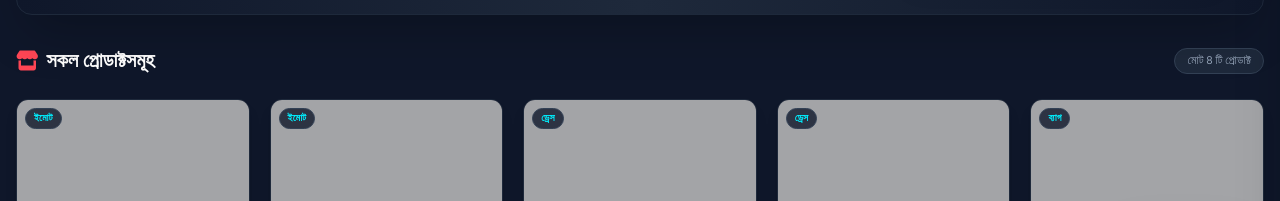
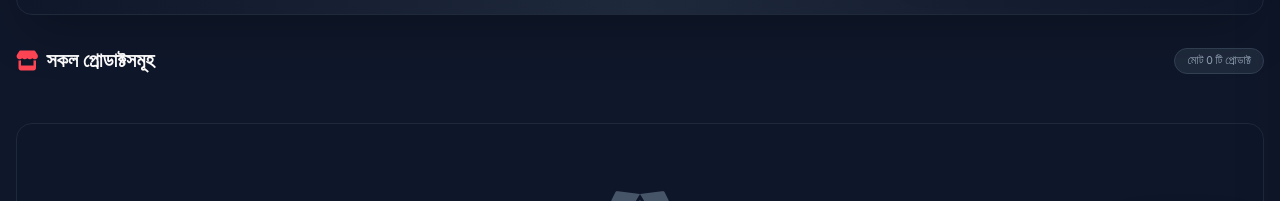
Before and after one commit to mdshakibmir395-eng/FF-Gift-Center, a plain HTML site: page index.html in a window 1280 px wide. Shown: the part 511-712 px from the top of the page. Drawn offline with nearby package versions, Linux system fonts and the light colour scheme; placeholder pictures from the web are drawn by us.

Commit message:
Clear initialProducts and update product handling

```diff
--- a/index.html
+++ b/index.html
@@ -392,18 +392,15 @@
     </footer>
 
     <script>
-        const initialProducts = [
-            { id: "p1", name: "LOL Emote (লোল ইমোট)", price: 199, oldPrice: 399, category: "emote", image: "https://placehold.co/400x400/ff4655/ffffff?text=LOL+Emote", desc: "ফ্রি ফায়ারের সবচেয়ে জনপ্রিয় লোল ইমোট।" },
-            { id: "p2", name: "Flowers of Love Emote", price: 299, oldPrice: 599, category: "emote", image: "https://placehold.co/400x400/ffb400/0f172a?text=Flower+Emote", desc: "গোলাপ ফুল দেওয়ার জনপ্রিয় রোমান্টিক ইমোট।" },
-            { id: "p3", name: "Hip Hop Bundle", price: 899, oldPrice: 1599, category: "dress", image: "https://placehold.co/400x400/a855f7/ffffff?text=HipHop+Bundle", desc: "সিজন ২ এর অতি দুর্লভ ও জনপ্রিয় হিপ হপ বান্ডেল।" },
-            { id: "p4", name: "Sakura Bundle", price: 999, oldPrice: 1999, category: "dress", image: "https://placehold.co/400x400/00f0ff/0f172a?text=Sakura+Bundle", desc: "সিজন ১ সাকুরা বান্ডেল ড্রেস।" },
-            { id: "p5", name: "Bunny Backpack 3D", price: 150, oldPrice: 300, category: "bag", image: "https://placehold.co/400x400/38bdf8/0f172a?text=Bunny+Bag", desc: "লেভেল ৩ রেয়ার খরগোশ ব্যাগ স্কিন।" },
-            { id: "p6", name: "Flame Dragon Pet", price: 250, oldPrice: 500, category: "pet", image: "https://placehold.co/400x400/f97316/ffffff?text=Dragon+Pet", desc: "ফায়ার ড্রাগন পেট।" },
-            { id: "p7", name: "Black Jersey Shirt", price: 180, oldPrice: 350, category: "shirt", image: "https://placehold.co/400x400/334155/ffffff?text=Black+Jersey", desc: "কুল ও স্টাইলিশ অল-ব্ল্যাক জার্সি।" },
-            { id: "p8", name: "Angelical Pant", price: 499, oldPrice: 999, category: "pant", image: "https://placehold.co/400x400/818cf8/0f172a?text=Angelical+Pant", desc: "কিংবদন্তি এঞ্জেলিক প্যান্ট।" }
-        ];
+        const initialProducts = [];
 
-        let products = JSON.parse(localStorage.getItem('ff_products')) || initialProducts;
+        let savedProducts = JSON.parse(localStorage.getItem('ff_products'));
+        if (savedProducts) {
+            const defaultIds = ['p1', 'p2', 'p3', 'p4', 'p5', 'p6', 'p7', 'p8'];
+            savedProducts = savedProducts.filter(p => !defaultIds.includes(p.id));
+            localStorage.setItem('ff_products', JSON.stringify(savedProducts));
+        }
+        let products = savedProducts || initialProducts;
         let cart = JSON.parse(localStorage.getItem('ff_cart')) || [];
         let currentCategory = 'all';
         let lastKnownNotifSignature = '';
```
